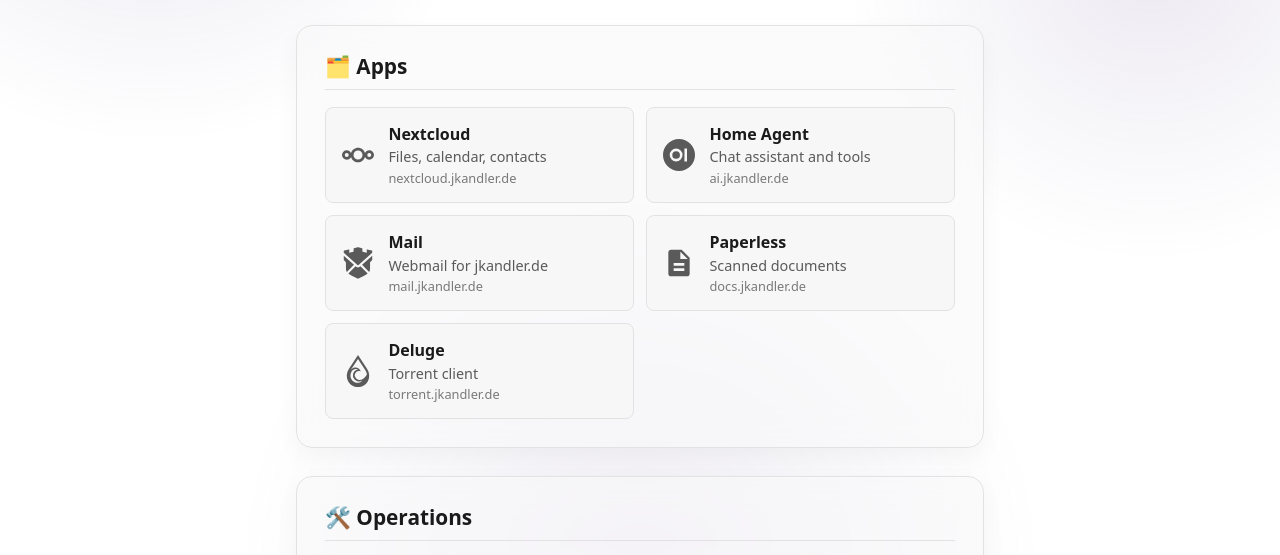
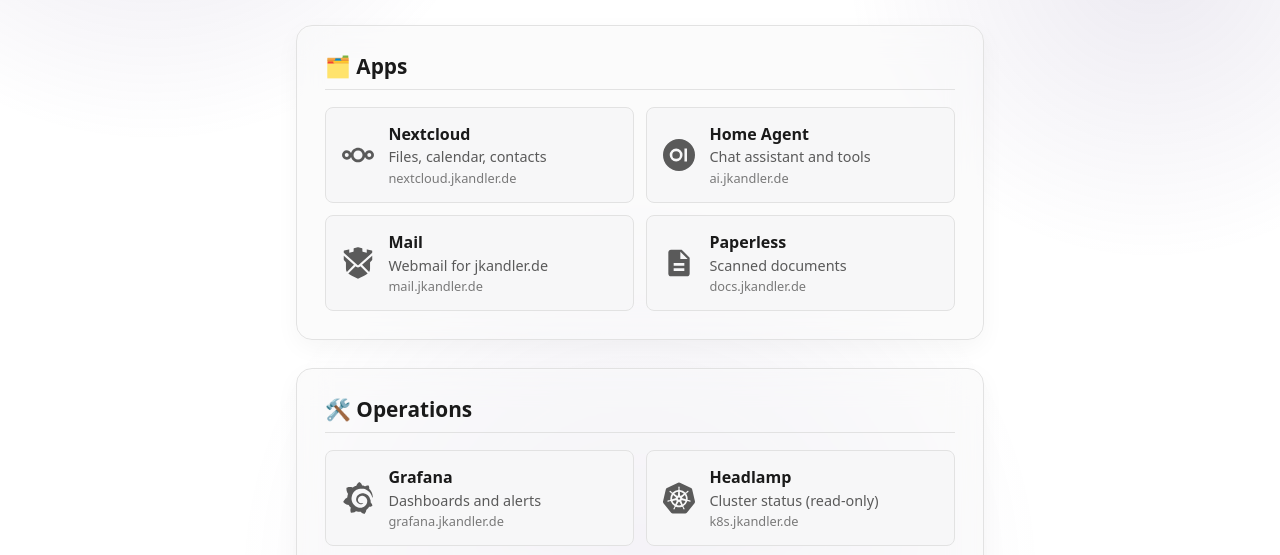
Before and after one commit to KandlerLi/k3s-apps, a plain HTML site: page argocd/landing-page/files/index.html in a window 1280 px wide. Shown: the part 223-778 px from the top of the page. Drawn offline with Linux system fonts and the light colour scheme.

Commit message:
Retire qBittorrent, step 1: let Argo CD prune it (#201)
qBittorrent is unused. Dropping its Deployment, Services, ConfigMap and
NetworkPolicy from argocd/qbittorrent makes Argo CD prune them while
k3s-bootstrap's RBAC still allows it. The PVCs stay: Argo CD never
deletes them, and automated sync refuses an empty app. Also drops the
torrent.jkandler.de route, its Authelia rule, the landing-page tile,
the Grafana probe panel and the CI checksum check.

The directory itself goes once k3s-bootstrap has removed the
Application.

Co-authored-by: Claude Opus 5.5 <noreply@anthropic.com>

```diff
--- a/argocd/grafana/dashboards/service-status.json
+++ b/argocd/grafana/dashboards/service-status.json
@@ -69,8 +69,7 @@
         { "datasource": { "type": "prometheus", "uid": "prometheus" }, "expr": "probe_success{instance=\"https://nextcloud.jkandler.de/\"}", "legendFormat": "Nextcloud", "refId": "A" },
         { "datasource": { "type": "prometheus", "uid": "prometheus" }, "expr": "probe_success{instance=\"https://www.jkandler.de/\"}", "legendFormat": "Website (www)", "refId": "B" },
         { "datasource": { "type": "prometheus", "uid": "prometheus" }, "expr": "probe_success{instance=\"http://jkandler.de/\"}", "legendFormat": "Website (root)", "refId": "C" },
-        { "datasource": { "type": "prometheus", "uid": "prometheus" }, "expr": "probe_success{instance=\"https://ai.jkandler.de/healthz\"}", "legendFormat": "AI Agent", "refId": "D" },
-        { "datasource": { "type": "prometheus", "uid": "prometheus" }, "expr": "probe_success{instance=\"https://torrent.jkandler.de/\"}", "legendFormat": "Torrent (Deluge)", "refId": "E" }
+        { "datasource": { "type": "prometheus", "uid": "prometheus" }, "expr": "probe_success{instance=\"https://ai.jkandler.de/healthz\"}", "legendFormat": "AI Agent", "refId": "D" }
       ]
     }
   ]
--- a/argocd/landing-page/files/index.html
+++ b/argocd/landing-page/files/index.html
@@ -47,12 +47,6 @@
           <a href="https://docs.jkandler.de/">
             <svg class="icon" viewBox="0 0 24 24" aria-hidden="true"><path d="M14 2H6c-1.1 0-2 .9-2 2v16c0 1.1.9 2 2 2h12c1.1 0 2-.9 2-2V8l-6-6zm2 16H8v-2h8v2zm0-4H8v-2h8v2zm-3-5V3.5L18.5 9H13z"/></svg>
             <span class="text"><span class="label">Paperless</span><span class="description">Scanned documents</span><span class="host">docs.jkandler.de</span></span>
-          </a>
-        </li>
-        <li>
-          <a href="https://torrent.jkandler.de/">
-            <svg class="icon" viewBox="0 0 24 24" aria-hidden="true"><path d="M18.766 10.341 12.006 0l-6.77 10.342c-1.945 2.97-2.191 6.432-.66 9.264C6.04 22.316 8.885 24 12.001 24c3.113 0 5.957-1.681 7.421-4.388 1.532-2.832 1.287-6.297-.657-9.27zm-10.082 6.9c1.433 2.554 3.608 3.045 6.585 2.102-1.7 1.848-5.188 2.337-7.557-.302-1.63-1.817-1.773-4.351-.642-6.468 1.132-2.117 3.388-2.706 5.012-1.551-3.723.09-4.43 4.38-3.398 6.218zm8.72-6.009c.723 1.107 1.152 2.267 1.314 3.418-3.354 5.763-7.862 4.879-9.062 1.377-.554-1.618 1.19-5.08 4.514-3.725-1.296-2.838-4.238-4.017-6.911-1.809a5.099 5.099 0 0 0-.609.66l5.355-8.179 5.398 8.258z"/></svg>
-            <span class="text"><span class="label">Deluge</span><span class="description">Torrent client</span><span class="host">torrent.jkandler.de</span></span>
           </a>
         </li>
       </ul>
```
Also changed, not shown: 9 other files.
